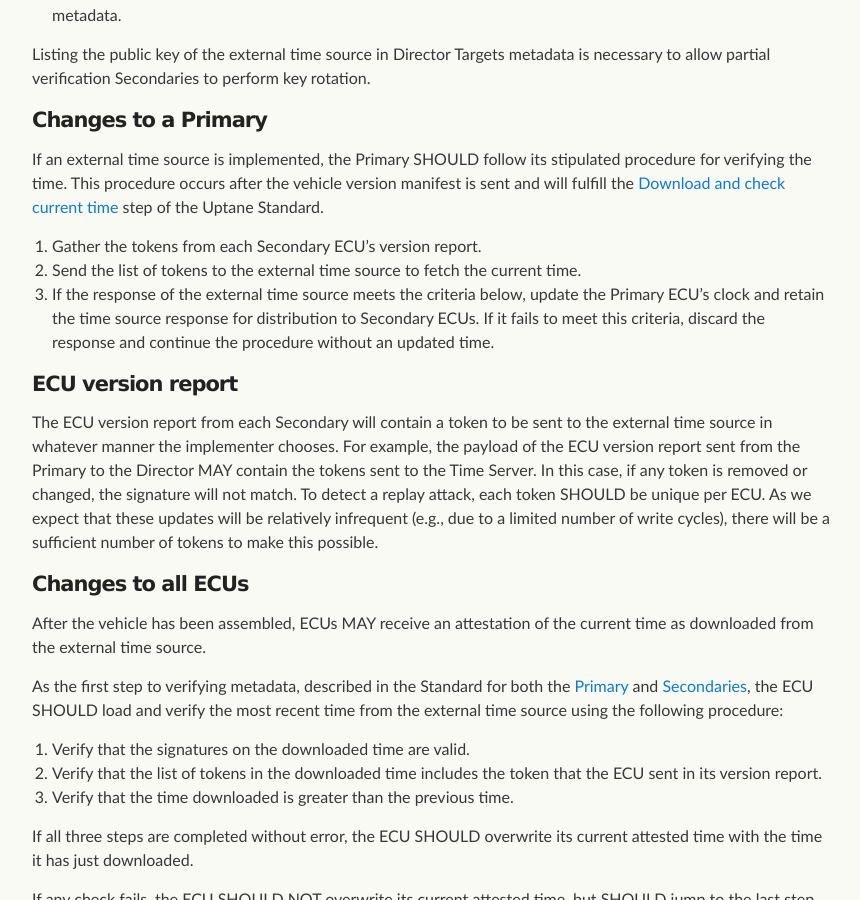
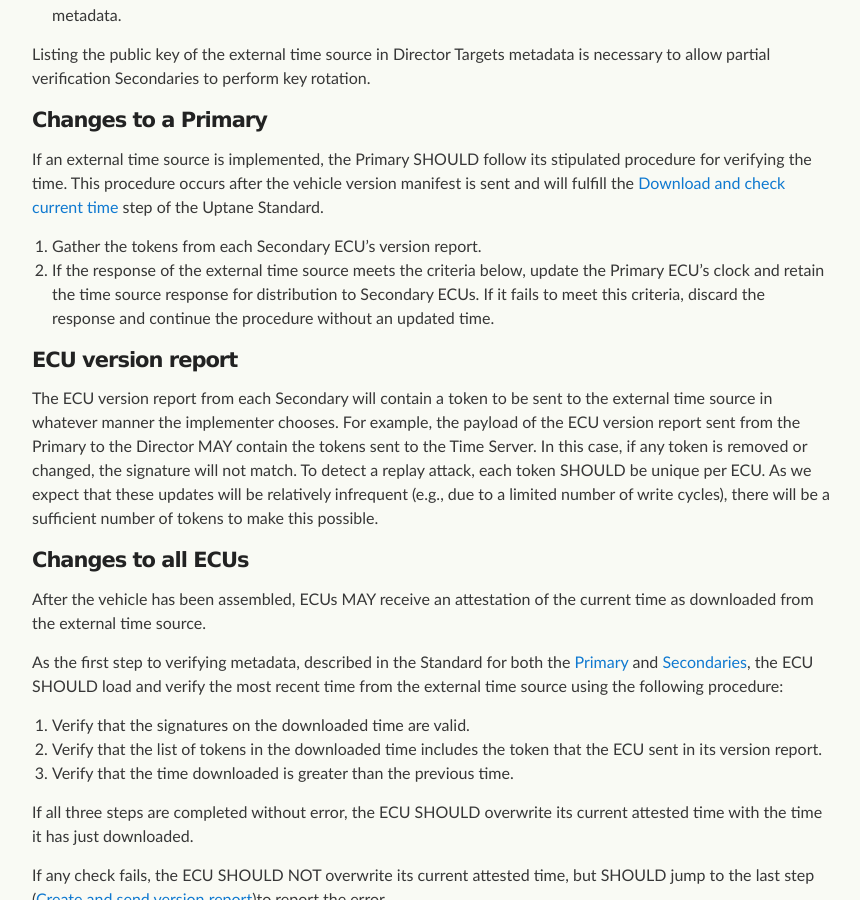
Before and after one commit to uptane/deployment-considerations, a Jekyll site: the page built from repositories.md, in a window 1280 px wide and 900 px high, scrolled down 1375 px. Shown: the whole window, without its empty margins (208-1068 px from the left). Built offline with Jekyll 4.4.1, drawn with Linux system fonts in a browser that asks for light colours; our own code applies the rules of GitHub Pages for plain Markdown files.

Commit message:
Update repositories.md
Co-authored-by: Lois Anne DeLong <lad278@nyu.edu>

```diff
--- a/repositories.md
+++ b/repositories.md
@@ -37,7 +37,6 @@ Listing the public key of the external time source in Director Targets metadata
 If an external time source is implemented, the Primary SHOULD follow its stipulated  procedure for verifying the time. This procedure occurs after the vehicle version manifest is sent and will fulfill the [Download and check current time](https://uptane.github.io/papers/uptane-standard.1.1.0.html#check_time_primary) step of the Uptane Standard.
 
 1. Gather the tokens from each Secondary ECU's version report.
-2. Send the list of tokens to the external time source to fetch the current time.
 3. If the response of the external time source meets the criteria below, update the Primary ECU's clock and retain the time source response for distribution to Secondary ECUs. If it fails to meet this criteria, discard the response and continue the procedure without an updated time.
 
 #### ECU version report
```
